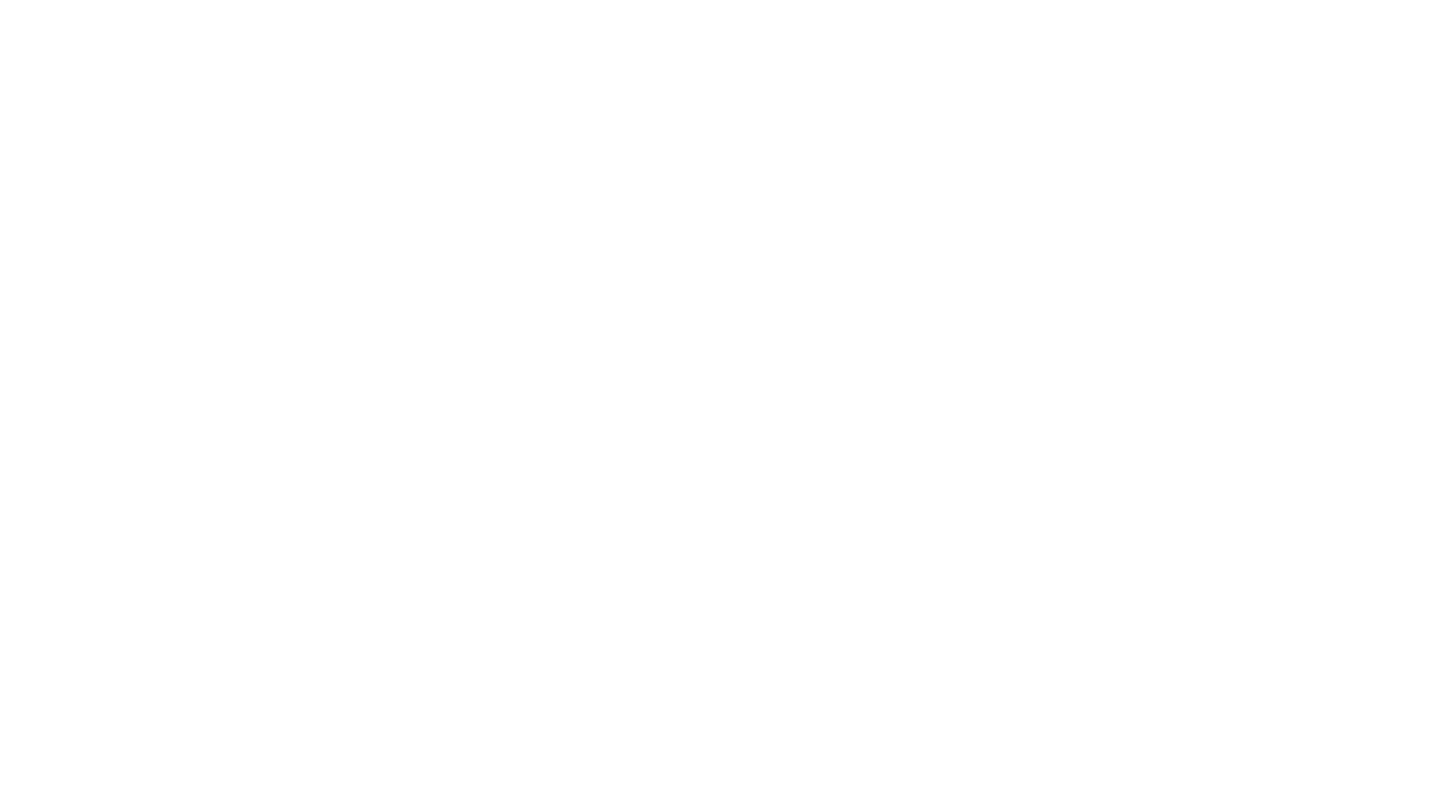
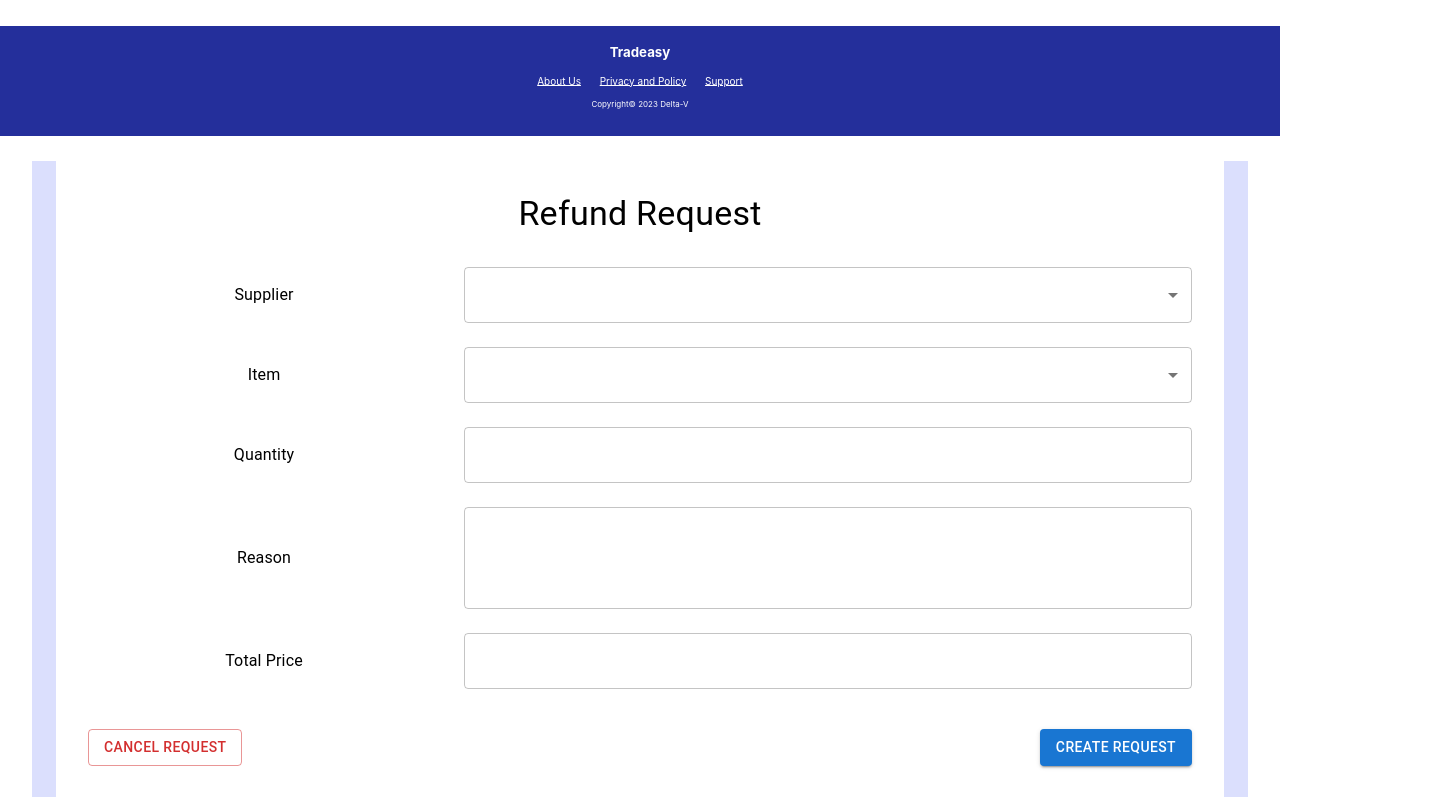
Before and after one commit to MrSilent2001/Sales-And-Inventory-Management-System, a React (Create React App) app: page / in a window 1280 px wide. Shown: the part 2000-2797 px from the top of the page, 1448 px wide, since content can reach past the window. Before the commit the page ends 800 px from the top, so only its background shows below. Built offline with nearby package versions, Linux system fonts and the light colour scheme.

Commit message:
updated refund manager

```diff
--- a/src/App.js
+++ b/src/App.js
@@ -3,12 +3,17 @@ import GeneratedRequest from './pages/generatedRequest/generatedRequest';
 import Navbar from "./layout/navbar/navbar";
 import Footer from "./layout/footer/footer";
 import RefundsManager from './pages/ApprovedRefundTable/RefundsManager';
+import RefundRequestForm from './pages/refundRequest/refundRequest';
+import CustomerRefundRequest from './pages/CustomerRefundRequest/CustomerRefundRequest';
 function App() {
   return (
     <div className="App">
         <Navbar></Navbar>
         <RefundsManager/>
+        <GeneratedRequest/>
+        <RefundRequestForm/>
         <Footer></Footer>
+        <CustomerRefundRequest/>
     </div>
   );
 }
--- a/src/pages/ApprovedRefundTable/ApprovedRefundsTable.js
+++ b/src/pages/ApprovedRefundTable/ApprovedRefundsTable.js
@@ -15,19 +15,17 @@ const ApprovedRefundsTable = ({ onBack }) => {
 
   return (
     <Container className='inner_container' maxWidth="90%">
-      <Box sx={{ my: 4 }}>
+      <Box sx={{ my: 4, display:'flex',flexDirection:'column'}}>
         <Button
           startIcon={<ArrowBackIosIcon/>}
-          variant='contained'
           size="large"
-          style={{color:"black"}}
-          onClick={onBack}  // Use the onBack prop here
+          style={{color: "black", fontWeight: 'bold',textTransform:"none"}}
+          onClick={onBack}  // onBack prop
+          sx={{width:'20%',p:'0px',pr:'7%',mt:'2%',mb:'2%'}}
         >
           Refund Request
         </Button>
-        <Typography variant="h4" gutterBottom component="div">
-          Approved Refunds
-        </Typography>
+
         <TableContainer component={Paper}>
           <Table aria-label="approved refunds table">
             <TableHead>
--- a/src/pages/ApprovedRefundTable/RefundRequestsTable.js
+++ b/src/pages/ApprovedRefundTable/RefundRequestsTable.js
@@ -30,23 +30,43 @@ const RefundRequestsTable = ({ onViewApproved }) => {
             justifyContent: 'space-between',
             alignItems: 'center',
             padding: 2,
-          backgroundColor: '#DBDFFD',
+            backgroundColor: '##D41400',
             marginBottom: 2
           }}
         >
           <Typography variant="h6" sx={{ fontWeight: 'bold' }}>
             Refund Request
           </Typography>
+          <Box>
+            {/* Existing Approved Refunds Button */}
+
+            {/* New Red-colored Refund Request Button */}
+            <Button
+              variant="contained"
+              onClick={() => {/* handler function here */}}
+              sx={{
+                borderRadius: 1,
+                backgroundColor:"#FF0000", // Red color for the button
+                textTransform:"none",
+                color: 'white', // Ensuring the text is white for better readability
+                marginRight: 1,
+              }}
+            >
+              Refunds Request
+            </Button>
             <Button
               variant="contained"
               onClick={onViewApproved}
-          sx={{ borderRadius: 1,
+              sx={{
+                borderRadius: 1,
                 backgroundColor:"#242F9B",
-             textTransform:"none"
+                textTransform:"none",
+                 // Added margin to separate buttons
               }}
             >
               Approved Refunds
             </Button>
+          </Box>
         </Box>
         <TableContainer component={Paper}>
           <Table aria-label="refund requests table">
--- /dev/null
+++ b/src/pages/CustomerRefundRequest/CustomerRefundRequest.css
@@ -0,0 +1,13 @@
+.inner_container {
+    display: flex;
+    flex-direction: column;
+    justify-content: center;
+    align-items: center;
+    height: 60%;
+    background-color: #DBDFFD;
+    max-width:95%;
+    text-align: center;
+    padding-bottom:3%;
+    margin-top: 2%;
+    margin-bottom:2%;
+}
--- /dev/null
+++ b/src/pages/CustomerRefundRequest/CustomerRefundRequest.js
@@ -0,0 +1,134 @@
+import React, { useState } from 'react';
+import {
+  Container, Typography, Box, TextField, Button, Grid, MenuItem
+} from '@mui/material';
+import './CustomerRefundRequest.css';
+const CustomerRefundRequest = () => {
+  const [formValues, setFormValues] = useState({
+    supplier: '',
+    item: '',
+    quantity: '',
+    reason: '',
+    totalPrice: '',
+  });
+
+  const handleChange = (e) => {
+    const { name, value } = e.target;
+    setFormValues({
+      ...formValues,
+      [name]: value,
+    });
+  };
+
+  const handleCancel = () => {
+    setFormValues({
+      supplier: '',
+      item: '',
+      quantity: '',
+      reason: '',
+      totalPrice: '',
+    });
+  };
+
+  const handleSubmit = (e) => {
+    e.preventDefault();
+    console.log(formValues);
+    // Add your form submission logic here
+  };
+
+  return (
+    <Container maxWidth="90%" className="inner_container">
+      <Box sx={{ bgcolor: 'background.paper', p: 4,}}>
+        <Typography variant="h4" align="center" sx={{ mb: 4 }}>
+          Refund Request
+        </Typography>
+        <form onSubmit={handleSubmit}>
+          <Grid container spacing={3} alignItems="center">
+            <Grid item xs={4}>
+              <Typography>Supplier</Typography>
+            </Grid>
+            <Grid item xs={8}>
+              <TextField
+                fullWidth
+                select
+                name="supplier"
+                value={formValues.supplier}
+                onChange={handleChange}
+              >
+                <MenuItem value="Supplier1">Supplier 1</MenuItem>
+                <MenuItem value="Supplier2">Supplier 2</MenuItem>
+              </TextField>
+            </Grid>
+
+            <Grid item xs={4}>
+              <Typography>Item</Typography>
+            </Grid>
+            <Grid item xs={8}>
+              <TextField
+                fullWidth
+                select
+                name="item"
+                value={formValues.item}
+                onChange={handleChange}
+              >
+                <MenuItem value="Item1">Item 1</MenuItem>
+                <MenuItem value="Item2">Item 2</MenuItem>
+              </TextField>
+            </Grid>
+
+            <Grid item xs={4}>
+              <Typography>Quantity</Typography>
+            </Grid>
+            <Grid item xs={8}>
+              <TextField
+                fullWidth
+                name="quantity"
+                value={formValues.quantity}
+                onChange={handleChange}
+              />
+            </Grid>
+
+            <Grid item xs={4}>
+              <Typography>Reason</Typography>
+            </Grid>
+            <Grid item xs={8}>
+              <TextField
+                fullWidth
+                multiline
+                rows={3}
+                name="reason"
+                value={formValues.reason}
+                onChange={handleChange}
+              />
+            </Grid>
+
+            <Grid item xs={4}>
+              <Typography>Total Price</Typography>
+            </Grid>
+            <Grid item xs={8}>
+              <TextField
+                fullWidth
+                name="totalPrice"
+                value={formValues.totalPrice}
+                onChange={handleChange}
+              />
+            </Grid>
+
+            <Grid item xs={12}>
+              <Box sx={{ display: 'flex', justifyContent: 'space-between', mt: 2 }}>
+                <Button variant="outlined" color="error" onClick={handleCancel}>
+                  Cancel Request
+                </Button>
+                <Button variant="contained" type="submit">
+                  Create Request
+                </Button>
+              </Box>
+            </Grid>
+          </Grid>
+        </form>
+      </Box>
+    </Container>
+  );
+};
+
+export default CustomerRefundRequest;
```
Also changed, not shown: src/pages/RefundRequestTable/Refundrequesttable.css (deleted), src/pages/RefundRequestTable/Refundrequesttable.js (deleted). Lines whose indentation alone changed are shown as unchanged.
